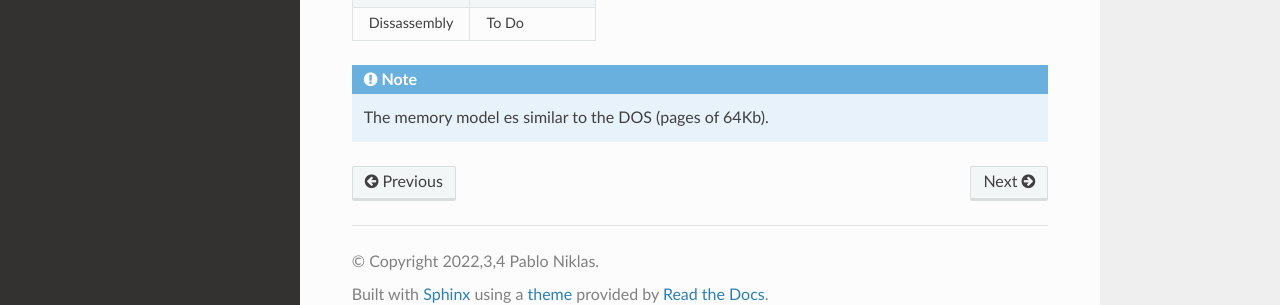
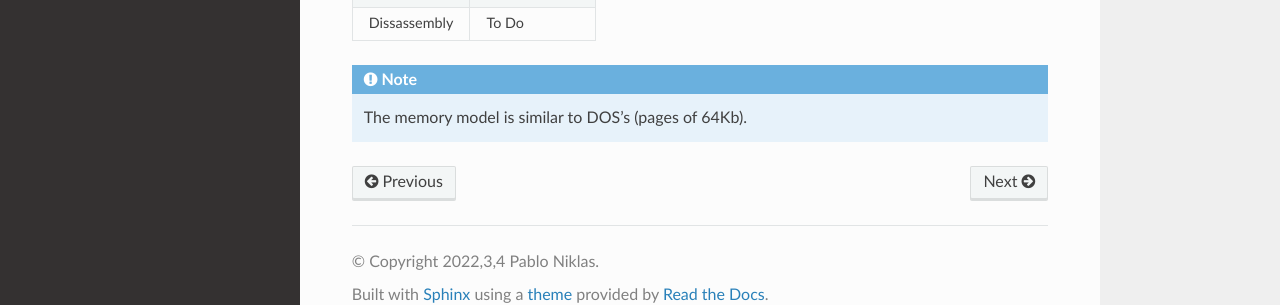
Before and after one commit to pabloniklas/pebug, a Sphinx documentation site: the page built from docs/source/about.md, in a window 1280 px wide and 900 px high, scrolled down 1240 px. Shown: the part 569-874 px from the top of the window. Built offline with Sphinx 7.4.7 and the Read the Docs theme 3.1.0, drawn with Linux system fonts in a browser that asks for light colours.

Commit message:
Updating Docs

```diff
--- a/docs/source/about.md
+++ b/docs/source/about.md
@@ -56,5 +56,5 @@ This simulator aims to provide an interactive learning tool for students of 8086
  | Dissassembly | To Do         |
 
 :::{note}
-The memory model es similar to the DOS (pages of 64Kb).
+The memory model is similar to DOS's (pages of 64Kb).
 :::
```
Also changed, not shown: docs/source/commands.md (+1 -1 lines), requirements.txt (+36 -1 lines).
